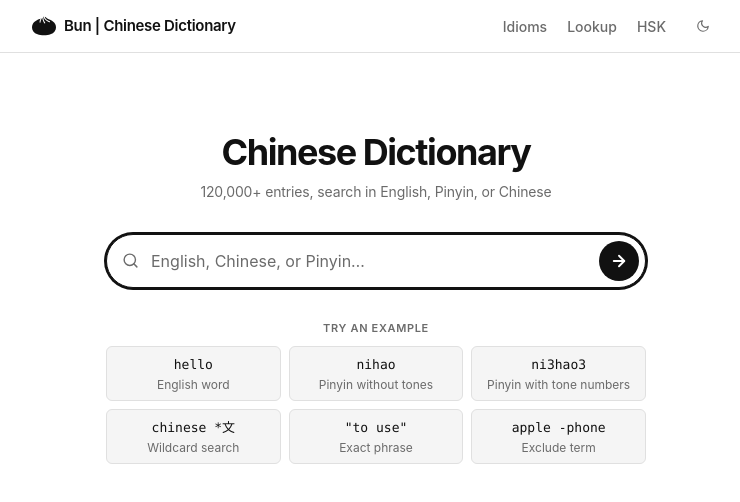
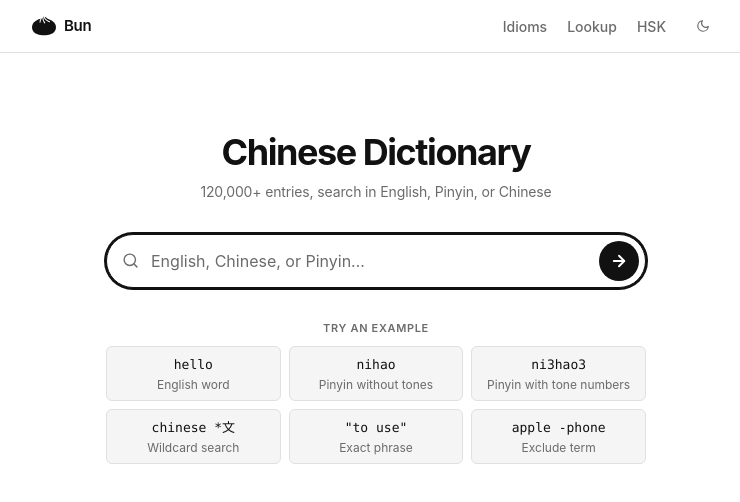
Before and after one commit to doctorslop/chinese-next, a Next.js app: page / in a window 1280 px wide. Shown: the top 502 px of the page, without its empty margins (264-1004 px from the left). Built offline with nearby package versions, Linux system fonts and the light colour scheme.

Commit message:
Update header logo text to 'Bun'

```diff
--- a/app/layout.tsx
+++ b/app/layout.tsx
@@ -42,7 +42,7 @@ export default function RootLayout({
               <svg width="24" height="24" viewBox="0 0 512 512" fill="currentColor" xmlns="http://www.w3.org/2000/svg">
                 <path d="M496.898,219.081C455.176,128.09,338.844,109.334,311.415,84.319c-11.584-10.58-23.31-19.091-36.122-23.544 c-0.254,1.511-0.436,3.023-0.436,4.585c0,3.561,0.669,7.314,2.069,11.301c1.4,3.976,3.52,8.166,6.33,12.456 c5.62,8.572,13.978,17.488,24.041,25.928c20.126,16.941,46.956,32.086,71.272,41.793c5.386,2.151,8.013,8.258,5.863,13.644 c-2.171,5.387-8.278,8.004-13.654,5.853c-17.266-6.908-35.372-16.128-52.13-26.962c-16.748-10.844-32.126-23.23-43.872-36.792 c-7.812-9.048-14.03-18.655-17.652-28.961c-2.078-5.894-3.276-12.01-3.266-18.259c-0.01-2.637,0.234-5.285,0.669-7.933 c-3.681,0.081-7.282,0.487-10.782,1.207c-0.721,5.144-1.126,10.489-1.126,16.038c0,17.944,3.783,37.614,10.479,56.563 c6.684,18.959,16.25,37.198,27.5,52.353c3.459,4.676,2.475,11.24-2.171,14.699c-4.666,3.448-11.239,2.475-14.688-2.192 c-12.639-17.031-23.067-36.984-30.442-57.87c-7.01-19.882-11.188-40.587-11.594-60.53c-6.36,7.872-12.112,15.916-17.052,24.062 c-14.577,23.94-22.55,48.58-22.53,71.282c0,1.228,0.021,2.445,0.072,3.652c0.213,5.792-4.301,10.671-10.094,10.884 c-5.792,0.224-10.671-4.3-10.894-10.092c-0.051-1.471-0.081-2.952-0.081-4.444c0.02-26.456,8.764-53.378,23.615-78.859 c-42.29,22.114-137.065,48.894-170.277,124.902c-35.99,82.431-6.045,174.183,103.874,214.789 c36.641,13.522,82.227,20.703,137.35,20.703c55.112,0,100.709-7.182,137.349-20.703 C502.944,393.264,534.38,300.842,496.898,219.081z"/>
               </svg>
-              <span>Bun | Chinese Dictionary</span>
+              <span>Bun</span>
             </Link>
             <nav className="header-nav">
               <Link href="/idioms">Idioms</Link>
```
